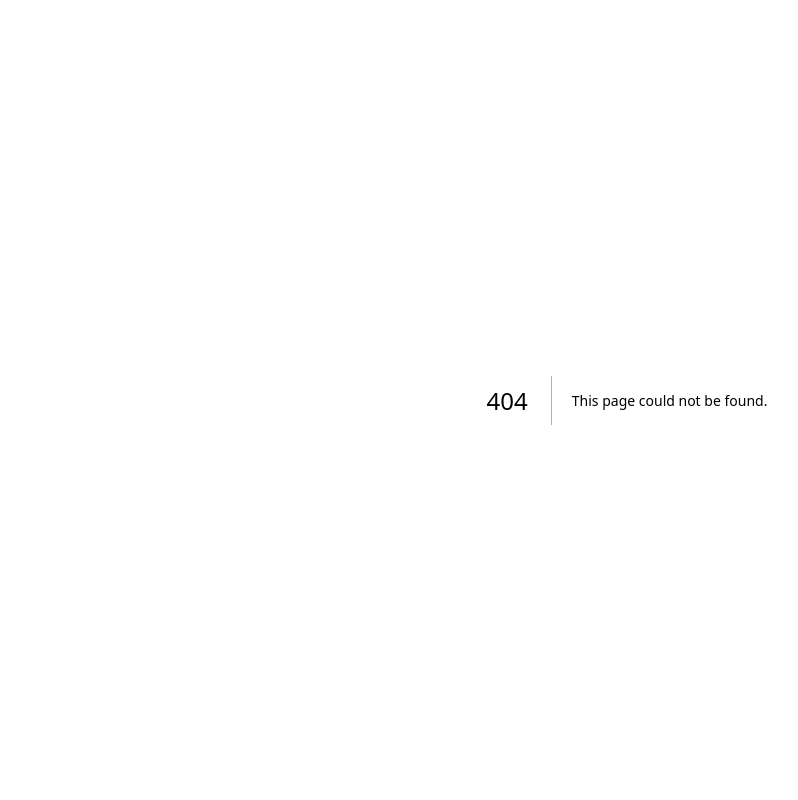
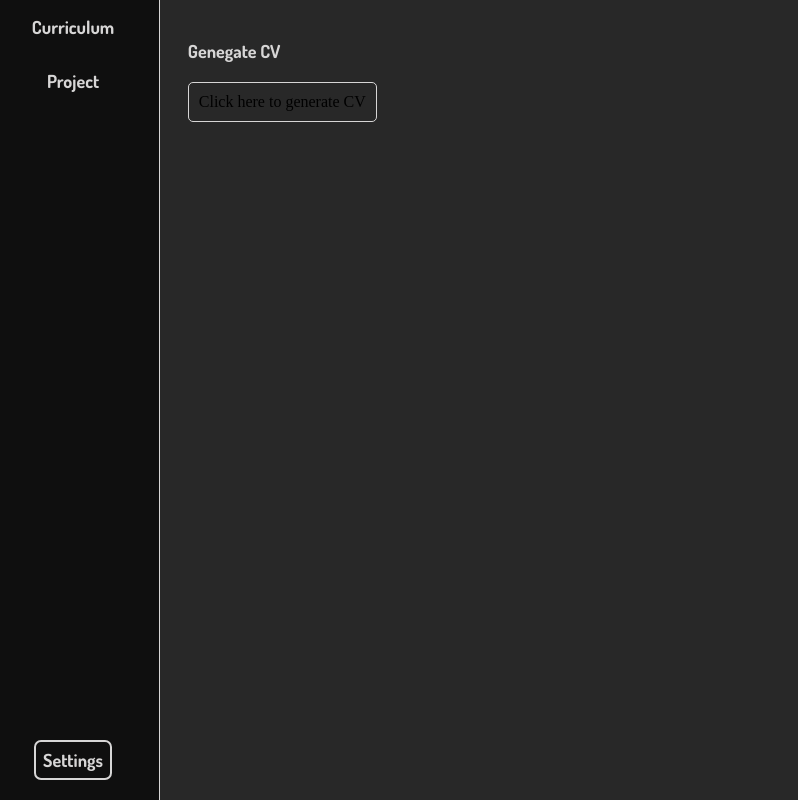
Before and after one commit to I3run01/Project-MyResume-frontend, a Next.js app: page /dashboard/curriculum/1/createCv in a window 1280 px wide. Before the commit this address had no page. Shown: the whole page, without its empty margins (13-811 px from the left). Built offline with nearby package versions, Linux system fonts and the light colour scheme.

Commit message:
create cv page created

```diff
--- /dev/null
+++ b/src/pages/dashboard/curriculum/[id]/createCv.tsx
@@ -0,0 +1,31 @@
+import { DashboardLayout } from  '@/layouts/dashboardLayout/dashboardLayout'
+import { RootState } from '@/redux/store'
+import { CreateCvDiv } from '@/styles/createCv.module'
+import { useSelector } from 'react-redux'
+import { Loading } from '@/components/loading'
+
+const CreateCv = () => {
+    const isDark = useSelector((state: RootState) => state.theme.isDark)
+
+
+    return (
+        <DashboardLayout
+            main={
+                <>
+
+                    <CreateCvDiv isDark={isDark}>
+                        <h1>Genegate CV</h1>
+
+                        <div className='createCv'>
+                            <p>
+                                Click here to generate CV
+                            </p>
+                        </div>
+                    </CreateCvDiv>
+                </>
+            }
+        />
+    )
+}
+
+export default CreateCv
--- a/src/pages/dashboard/curriculum/[id]/experience.tsx
+++ b/src/pages/dashboard/curriculum/[id]/experience.tsx
@@ -447,6 +447,7 @@ const Experience = () => {
                 </>
             }
 
+            nextRouter={`../${id}/createCv`}
             previousRouter={`../${id}/skills`}
         />
     )
--- /dev/null
+++ b/src/styles/createCv.module.tsx
@@ -0,0 +1,31 @@
+import { styled } from "styled-components";
+import { themes } from "./variables.module";
+
+type props = {
+    isDark: boolean
+}
+
+export const CreateCvDiv = styled.div<props>`
+
+
+
+    .createCv {
+        padding: 10px;
+
+        border: 1px solid ${props => props.isDark ? themes.dark.fontColor : themes.light.fontColor};
+        border-radius: 5px;
+
+        width: fit-content;
+
+        margin-top: 20px;
+
+        cursor: pointer;
+
+        &:hover {
+            background-color: #00aeff70;
+        }
+    }
+
+
+
+`
```
